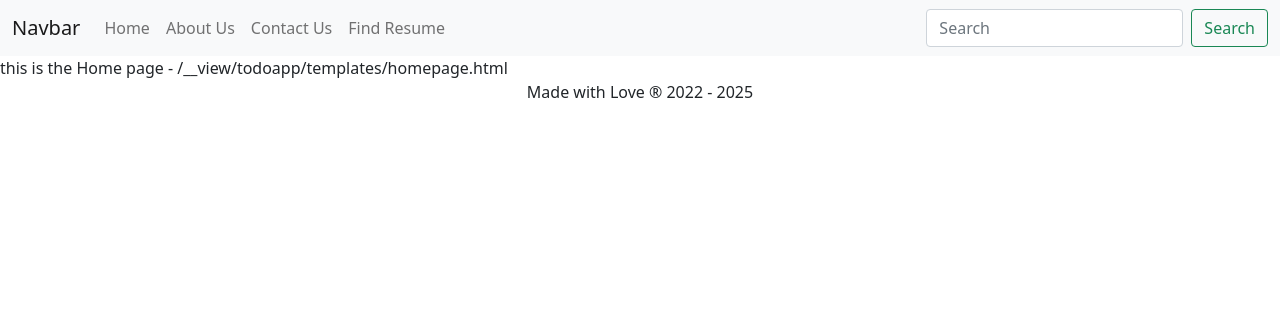
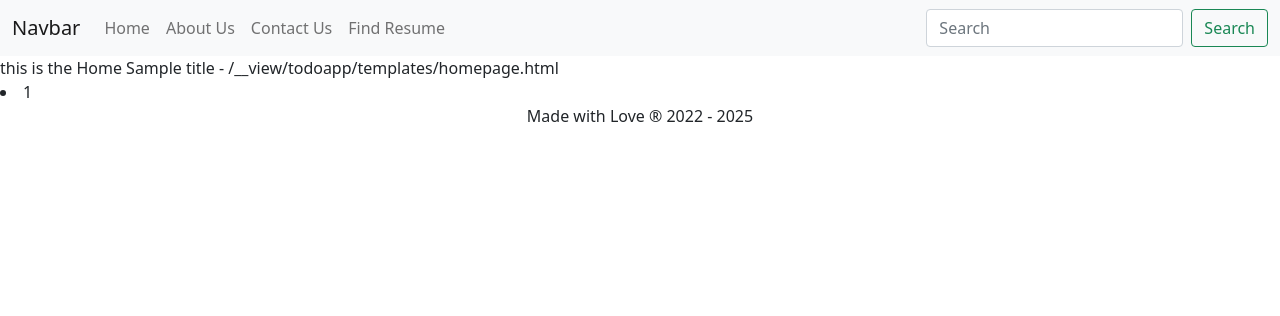
Before and after one commit to faizan619/Django-Mini-Projects, a Django app: template todoapp/templates/homepage.html in a window 1280 px wide. Shown: the top 316 px of the page. Run offline with Django 4.2, Linux system fonts and the light colour scheme; the template is opened without the code that fills it: most values are stand-ins (such as "Sample title", 1, 10 or a date in 2020).

Commit message:
changes in the templates

```diff
--- a/todoapp/templates/aboutus.html
+++ b/todoapp/templates/aboutus.html
@@ -1,4 +1,9 @@
 {% extends 'base.html' %}
+
+{% block title %}
+    About Page
+{% endblock title %}
+
 
 {% block content %}
     this is about us page - {{request.path}}
--- a/todoapp/templates/base.html
+++ b/todoapp/templates/base.html
@@ -4,7 +4,7 @@
     <meta charset="UTF-8">
     <meta name="viewport" content="width=device-width, initial-scale=1.0">
     <link href="https://cdn.jsdelivr.net/npm/bootstrap@5.0.2/dist/css/bootstrap.min.css" rel="stylesheet" integrity="sha384-EVSTQN3/azprG1Anm3QDgpJLIm9Nao0Yz1ztcQTwFspd3yD65VohhpuuCOmLASjC" crossorigin="anonymous">
-    <title>Django TodoApp</title>
+    <title>{% block title %} {% endblock %}</title>
 </head>
 <body>
     {% include 'navbar.html' %}
--- a/todoapp/templates/contact.html
+++ b/todoapp/templates/contact.html
@@ -1,4 +1,8 @@
 {% extends 'base.html' %}
+
+{% block title %}
+    Contact Page
+{% endblock title %}
 
 
 {% block content %}
--- a/todoapp/templates/homepage.html
+++ b/todoapp/templates/homepage.html
@@ -1,5 +1,19 @@
 {% extends 'base.html' %}
 
+
+{% block title %}
+    Home Page
+{% endblock title %}
+
+
 {% block content %}
-    this is the Home page - {{request.path}}
+    this is the Home {{title}} - {{request.path}}
+
+    {% for n in numbers %}
+        {% if n == 4 %}
+            <b>This is Four</b>
+        {% endif %}
+        <li>{{n}}</li>
+    {% endfor %}
+
 {% endblock %}
--- a/todoapp/templates/resume.html
+++ b/todoapp/templates/resume.html
@@ -1,4 +1,8 @@
 {% extends 'base.html' %}
+
+{% block title %}
+    Resume Page
+{% endblock title %}
 
 
 {% block content %}
```
